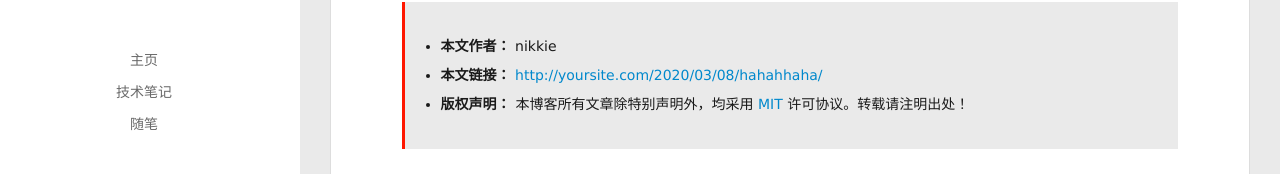
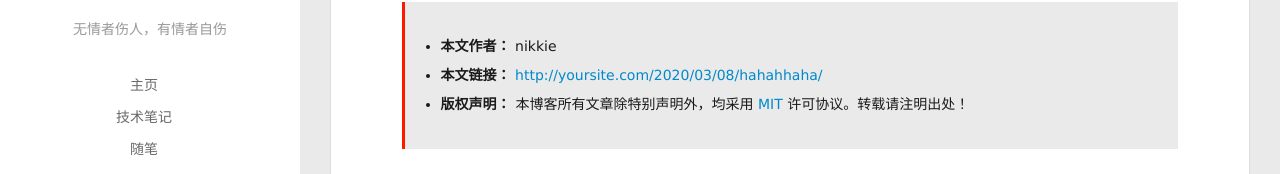
Before and after one commit to jack-nikkie/nikkie.github.io, a plain HTML site: page 2020/03/08/hahahhaha/index.html in a window 1280 px wide. Shown: the part 323-497 px from the top of the page. Drawn offline with Linux system fonts and the light colour scheme; some packages are replaced by stand-ins of ours; no server answers; a script that the page names is missing.

Commit message:
Site updated: 2020-03-09 15:57:47

```diff
--- a/2020/03/08/hahahhaha/index.html
+++ b/2020/03/08/hahahhaha/index.html
@@ -66,6 +66,8 @@
 		<hgroup>
 			<h1 class="header-author"><a href="/">nikkie</a></h1>
 		</hgroup>
+
+		<p class="header-subtitle">无情者伤人，有情者自伤</p>
 
 
 		<nav class="header-menu">
@@ -136,6 +138,8 @@
 			<hgroup>
 			  <h1 class="header-author js-header-author">nikkie</h1>
 			</hgroup>
+
+			<p class="header-subtitle"><i class="icon icon-quo-left"></i>无情者伤人，有情者自伤<i class="icon icon-quo-right"></i></p>
 
 
 
--- a/atom.xml
+++ b/atom.xml
@@ -2,7 +2,7 @@
 <feed xmlns="http://www.w3.org/2005/Atom">
   <title>nikkie&#39;s blog</title>
 
-
+  <subtitle>无情者伤人，有情者自伤</subtitle>
   <link href="/atom.xml" rel="self"/>
 
   <link href="http://yoursite.com/"/>
```
Also changed, not shown: 2020/03/08/hello-world/index.html (+4 -0 lines), 404.html (+4 -0 lines), archives/2020/03/index.html (+4 -0 lines), archives/2020/index.html (+4 -0 lines), archives/index.html (+4 -0 lines), index.html (+4 -0 lines).
